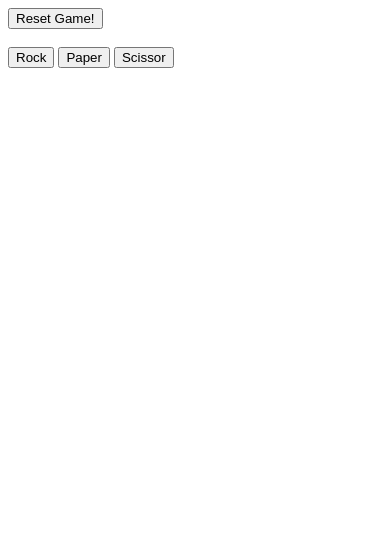
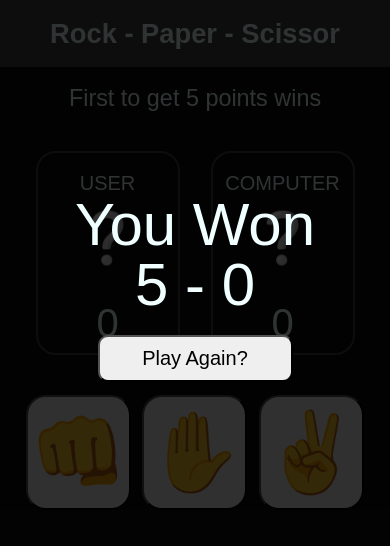
Before and after one commit to karti16/rock-paper-scissor, a plain HTML site: page index.html in a window 390 px wide. Drawn offline with Linux system fonts and the light colour scheme.

Commit message:
Added ui for mobile screem size

```diff
--- a/index.html
+++ b/index.html
@@ -5,16 +5,39 @@
     <meta http-equiv="X-UA-Compatible" content="IE=edge" />
     <meta name="viewport" content="width=device-width, initial-scale=1.0" />
     <title>Document</title>
+    <link rel="stylesheet" href="style.css" />
     <script src="script.js" defer></script>
   </head>
+
   <body>
+    <header>
+      <h1>Rock - Paper - Scissor</h1>
+    </header>
+    <p id="info">First to get 5 points wins</p>
     <div class="container">
-      <button id="reset-game">Reset Game!</button><br /><br />
-      <button id="rock" class="option">Rock</button>
-      <button id="paper" class="option">Paper</button>
-      <button id="scissor" class="option">Scissor</button>
-      <div id="current-score"></div>
-      <div id="result"></div>
+      <div class="score-box">
+        <p class="player-name">USER</p>
+        <div id="player-icon" class="icon">❔</div>
+        <p id="user-score">0</p>
+      </div>
+      <div class="score-box">
+        <p class="player-name">COMPUTER</p>
+        <div id="comp-icon" class="icon">❔</div>
+        <p id="comp-score">0</p>
+      </div>
+    </div>
+
+    <div class="container">
+      <button id="rock" class="btn icon">👊</button>
+      <button id="paper" class="btn icon">✋</button>
+      <button id="scissor" class="btn icon">✌</button>
+    </div>
+
+    <div id="overlay" style="display: block">
+      <div class="overlay-container">
+        <div id="reset">You Won<br />5 - 0</div>
+        <button id="play-again" class="box">Play Again?</button>
+      </div>
     </div>
   </body>
 </html>
--- a/script.js
+++ b/script.js
@@ -3,35 +3,39 @@ let playerScore = 0;
 let matchTied = 0;
 let playerSelection = "";
 
-const buttons = document.querySelectorAll(".option");
-const resetButton = document.querySelector("#reset-game");
+const buttons = document.querySelectorAll(".btn");
+const resetButton = document.querySelector("#play-again");
 
 resetButton.addEventListener("click", function () {
   playerScore = 0;
   compScore = 0;
   matchTied = 0;
-  document.getElementById(
-    "current-score"
-  ).textContent = `Player : ${playerScore} Computer = ${compScore} Match Tied : ${matchTied}`;
-  document.getElementById("result").textContent = "";
+  document.getElementById("overlay").style.display = "none";
+  document.getElementById("user-score").innerHTML = 0;
+  document.getElementById("comp-score").innerHTML = 0;
 });
 
 buttons.forEach(function (button) {
   button.addEventListener("click", function () {
     playerSelection = button.id;
+    document.getElementById("player-icon").textContent = button.textContent;
     if (playerScore !== 5 && compScore !== 5) {
-      gamePlay(playerSelection);
-      document.getElementById(
-        "current-score"
-      ).textContent = `Player : ${playerScore} Computer = ${compScore} Match Tied : ${matchTied}`;
+      let winner = gamePlay(playerSelection);
+      console.log(winner);
+      if (winner == "Player") {
+        document.getElementById("user-score").innerHTML = `${playerScore}`;
+        document.getElementById(
+          "reset"
+        ).innerHTML = `You Won.<br>${playerScore} - ${compScore}`;
+      } else {
+        document.getElementById("comp-score").innerHTML = `${compScore}`;
+        document.getElementById(
+          "reset"
+        ).innerHTML = `You Lose.<br>${playerScore} - ${compScore}`;
+      }
     }
     if (playerScore == 5 || compScore == 5) {
-      document.getElementById("result").textContent =
-        playerScore > compScore
-          ? "Player Won the series"
-          : playerScore == compScore
-          ? "Series Tied"
-          : "Computer Won the series";
+      document.getElementById("overlay").style.display = "block";
     }
   });
 });
@@ -87,5 +91,9 @@ function gamePlay(playerSelection) {
 //Random input from computer
 function computerPlay() {
   let option = ["rock", "paper", "scissor"];
-  return option[Math.floor(Math.random() * 3)];
+  let optionIcon = { rock: "👊", paper: "✋", scissor: "✌" };
+  let randNum = Math.floor(Math.random() * 3);
+  document.getElementById("comp-icon").textContent =
+    optionIcon[option[randNum]];
+  return option[randNum];
 }
--- a/style.css
+++ b/style.css
@@ -0,0 +1,218 @@
+/* http://meyerweb.com/eric/tools/css/reset/
+   v2.0 | 20110126
+   License: none (public domain)
+*/
+
+html,
+body,
+div,
+span,
+applet,
+object,
+iframe,
+h1,
+h2,
+h3,
+h4,
+h5,
+h6,
+p,
+blockquote,
+pre,
+a,
+abbr,
+acronym,
+address,
+big,
+cite,
+code,
+del,
+dfn,
+em,
+img,
+ins,
+kbd,
+q,
+s,
+samp,
+small,
+strike,
+strong,
+sub,
+sup,
+tt,
+var,
+b,
+u,
+i,
+center,
+dl,
+dt,
+dd,
+ol,
+ul,
+li,
+fieldset,
+form,
+label,
+legend,
+table,
+caption,
+tbody,
+tfoot,
+thead,
+tr,
+th,
+td,
+article,
+aside,
+canvas,
+details,
+embed,
+figure,
+figcaption,
+footer,
+header,
+hgroup,
+menu,
+nav,
+output,
+ruby,
+section,
+summary,
+time,
+mark,
+audio,
+video {
+  margin: 0;
+  padding: 0;
+  border: 0;
+  font-size: 100%;
+  font: inherit;
+  vertical-align: baseline;
+}
+/* HTML5 display-role reset for older browsers */
+article,
+aside,
+details,
+figcaption,
+figure,
+footer,
+header,
+hgroup,
+menu,
+nav,
+section {
+  display: block;
+}
+body {
+  line-height: 1;
+}
+ol,
+ul {
+  list-style: none;
+}
+blockquote,
+q {
+  quotes: none;
+}
+blockquote:before,
+blockquote:after,
+q:before,
+q:after {
+  content: "";
+  content: none;
+}
+table {
+  border-collapse: collapse;
+  border-spacing: 0;
+}
+
+@import url("https://fonts.googleapis.com/css2?family=Fredoka&display=swap");
+
+body {
+  background-color: rgb(15, 13, 13);
+  color: azure;
+  text-align: center;
+  font-family: "Fredoka", sans-serif;
+}
+
+header {
+  text-align: center;
+  background-color: rgb(66, 65, 65);
+  padding: 20px 10px;
+  margin-bottom: 10px;
+}
+h1 {
+  font-size: 7vw;
+  font-weight: 800;
+}
+#info {
+  font-size: 6vw;
+  margin: 20px auto;
+}
+.container {
+  display: flex;
+  justify-content: space-around;
+  margin: 40px 20px;
+}
+.score-box {
+  /* background-color: rgb(66, 65, 65); */
+  padding: 10px 0px;
+  font-size: 3vw;
+  border: 2px solid rgb(66, 65, 65);
+  border-radius: 20px;
+  width: 40%;
+}
+.player-name {
+  margin-bottom: 20px;
+  margin-top: 10px;
+  font-size: 20px;
+}
+
+#player-icon,
+#comp-icon {
+  padding-bottom: 40px;
+  font-size: 50px;
+}
+#user-score,
+#comp-score {
+  font-size: 40px;
+}
+#score {
+  font-size: 40px;
+}
+
+.btn {
+  width: 30%;
+  font-size: 20vw;
+  padding: 10px 0px;
+  border-radius: 20px;
+}
+
+#overlay {
+  position: fixed;
+  display: none;
+  width: 100%;
+  height: 100%;
+  top: 0;
+  left: 0;
+  right: 0;
+  bottom: 0;
+  background-color: rgba(0, 0, 0, 0.8);
+  z-index: 2;
+  cursor: pointer;
+}
+
+.overlay-container {
+  margin-top: 50%;
+  height: 50px;
+  font-size: 60px;
+}
+
+#play-again {
+  width: 50%;
+  font-size: 20px;
+  padding: 10px 0px;
+  border-radius: 10px;
+}
```
